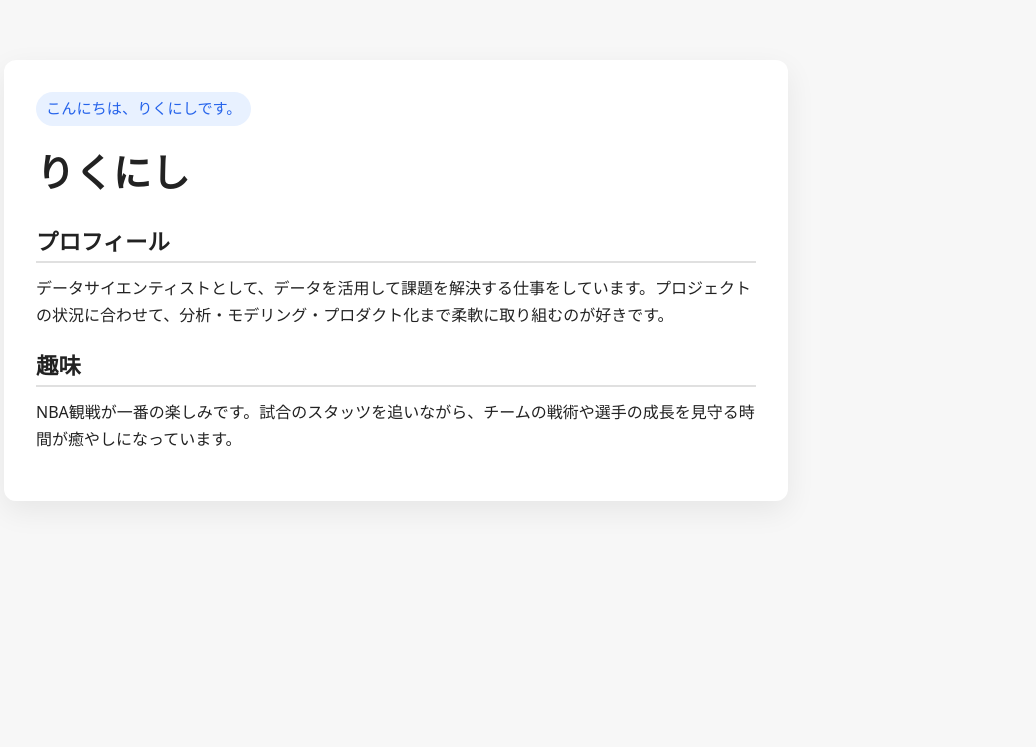
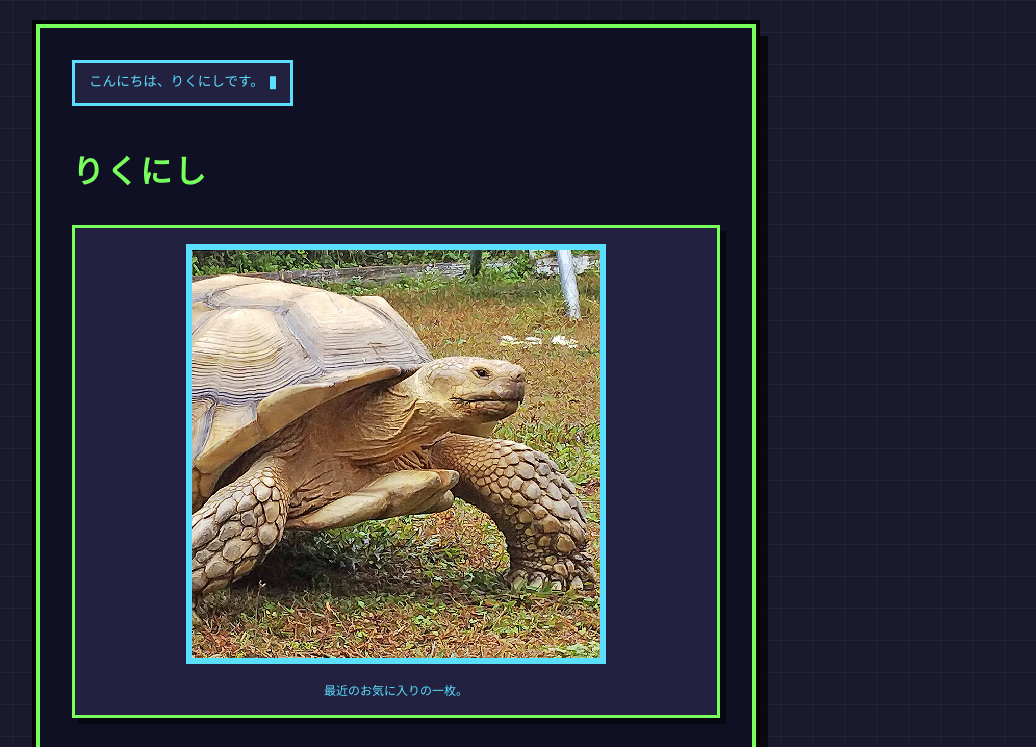
Before and after one commit to RikuNishi/my-site, a plain HTML site: page index.html in a window 1280 px wide. Shown: the top 747 px of the page, without its empty margins (244-1280 px from the left). Drawn offline with Linux system fonts and the light colour scheme.

Commit message:
Add retro design and typing animation

```diff
--- a/index.html
+++ b/index.html
@@ -4,50 +4,18 @@
   <meta charset="UTF-8" />
   <meta name="viewport" content="width=device-width, initial-scale=1.0" />
   <title>りくにし | 自己紹介</title>
-  <style>
-    body {
-      font-family: system-ui, -apple-system, BlinkMacSystemFont, "Segoe UI", sans-serif;
-      margin: 0;
-      padding: 0;
-      background: #f7f7f7;
-      color: #222;
-    }
-    main {
-      max-width: 720px;
-      margin: 60px auto;
-      padding: 32px;
-      background: #fff;
-      box-shadow: 0 10px 30px rgba(0, 0, 0, 0.07);
-      border-radius: 12px;
-    }
-    h1 {
-      margin-top: 0;
-      font-size: 2.4rem;
-    }
-    h2 {
-      border-bottom: 2px solid #e0e0e0;
-      padding-bottom: 4px;
-      margin-bottom: 12px;
-      font-size: 1.4rem;
-    }
-    p {
-      line-height: 1.7;
-      margin: 0 0 16px;
-    }
-    .highlight {
-      display: inline-block;
-      padding: 4px 10px;
-      border-radius: 999px;
-      background: #e8f1ff;
-      color: #2563eb;
-      font-size: 0.95rem;
-    }
-  </style>
+  <link rel="stylesheet" href="styles.css" />
+  <script src="main.js" defer></script>
 </head>
 <body>
   <main>
-    <p class="highlight">こんにちは、りくにしです。</p>
+    <p class="highlight"><span class="typewriter" data-text="こんにちは、りくにしです。"></span></p>
     <h1>りくにし</h1>
+
+    <figure>
+      <img src="turtle_img.jpg" alt="海を泳ぐカメ" />
+      <figcaption>最近のお気に入りの一枚。</figcaption>
+    </figure>
 
     <section>
       <h2>プロフィール</h2>
--- /dev/null
+++ b/main.js
@@ -0,0 +1,25 @@
+document.addEventListener("DOMContentLoaded", () => {
+  const typeTarget = document.querySelector(".typewriter");
+  if (!typeTarget) return;
+
+  const text = typeTarget.dataset.text || typeTarget.textContent?.trim() || "";
+  typeTarget.textContent = "";
+
+  let index = 0;
+  const baseDelay = 90;
+
+  const type = () => {
+    if (index >= text.length) {
+      typeTarget.classList.add("typing-complete");
+      return;
+    }
+
+    typeTarget.textContent += text[index];
+    index += 1;
+    const char = text[index - 1];
+    const delay = "、。,.!?".includes(char) ? baseDelay * 3 : baseDelay;
+    setTimeout(type, delay);
+  };
+
+  type();
+});
--- /dev/null
+++ b/styles.css
@@ -0,0 +1,157 @@
+:root {
+  --bg: #1a1a2f;
+  --surface: #101024;
+  --surface-light: #222240;
+  --text: #f2f2f2;
+  --accent: #78ff5c;
+  --accent-2: #5bdfff;
+  --shadow: #050509;
+}
+
+*,
+*::before,
+*::after {
+  box-sizing: border-box;
+}
+
+body {
+  font-family: "Press Start 2P", "M PLUS 1p", monospace;
+  margin: 0;
+  min-height: 100vh;
+  background-color: var(--bg);
+  background-image:
+    linear-gradient(90deg, rgba(255, 255, 255, 0.04) 1px, transparent 1px),
+    linear-gradient(rgba(255, 255, 255, 0.04) 1px, transparent 1px);
+  background-size: 32px 32px;
+  color: var(--text);
+  padding: 24px;
+}
+
+main {
+  max-width: 720px;
+  margin: 0 auto;
+  padding: 32px;
+  background: var(--surface);
+  border: 4px solid var(--accent);
+  box-shadow: 0 0 0 4px var(--shadow), 12px 12px 0 rgba(0, 0, 0, 0.65);
+}
+
+h1,
+h2 {
+  text-transform: uppercase;
+  letter-spacing: 2px;
+}
+
+h1 {
+  margin: 24px 0;
+  font-size: clamp(1.5rem, 3vw, 2rem);
+  color: var(--accent);
+}
+
+h2 {
+  margin: 40px 0 16px;
+  font-size: 1rem;
+  color: var(--accent-2);
+}
+
+p {
+  margin: 0 0 16px;
+  line-height: 1.8;
+  font-size: 0.95rem;
+}
+
+.highlight {
+  display: inline-block;
+  padding: 8px 14px;
+  background: var(--surface-light);
+  border: 3px solid var(--accent-2);
+  color: var(--accent-2);
+  text-transform: uppercase;
+  font-size: 0.75rem;
+}
+
+.typewriter {
+  position: relative;
+  padding-right: 12px;
+  text-transform: none;
+  font-size: 0.85rem;
+}
+
+.typewriter::after {
+  content: "";
+  position: absolute;
+  right: 0;
+  top: 50%;
+  transform: translateY(-50%);
+  width: 6px;
+  height: 1em;
+  background: var(--accent-2);
+  animation: blink 0.7s steps(1) infinite;
+}
+
+.typing-complete::after {
+  animation: none;
+}
+
+figure {
+  margin: 32px 0;
+  text-align: center;
+  padding: 16px;
+  background: var(--surface-light);
+  border: 3px solid var(--accent);
+  box-shadow: 6px 6px 0 rgba(0, 0, 0, 0.5);
+}
+
+figure img {
+  width: min(100%, 420px);
+  border: 6px solid var(--accent-2);
+  image-rendering: pixelated;
+}
+
+figcaption {
+  margin-top: 12px;
+  font-size: 0.75rem;
+  color: var(--accent-2);
+}
+
+section {
+  position: relative;
+  padding: 20px;
+  margin-bottom: 20px;
+  border: 3px solid var(--accent-2);
+  background: var(--surface-light);
+  box-shadow: 4px 4px 0 rgba(0, 0, 0, 0.45);
+}
+
+section::before {
+  content: "";
+  position: absolute;
+  inset: 6px;
+  border: 1px dashed rgba(255, 255, 255, 0.2);
+  pointer-events: none;
+}
+
+@keyframes blink {
+  0%,
+  50% {
+    opacity: 1;
+  }
+  50.01%,
+  100% {
+    opacity: 0;
+  }
+}
+
+@media (max-width: 640px) {
+  body {
+    padding: 16px;
+  }
+
+  main {
+    padding: 24px;
+  }
+
+  section {
+    padding: 16px;
+  }
+}
```
Also changed, not shown: turtle_img.jpg (added).
